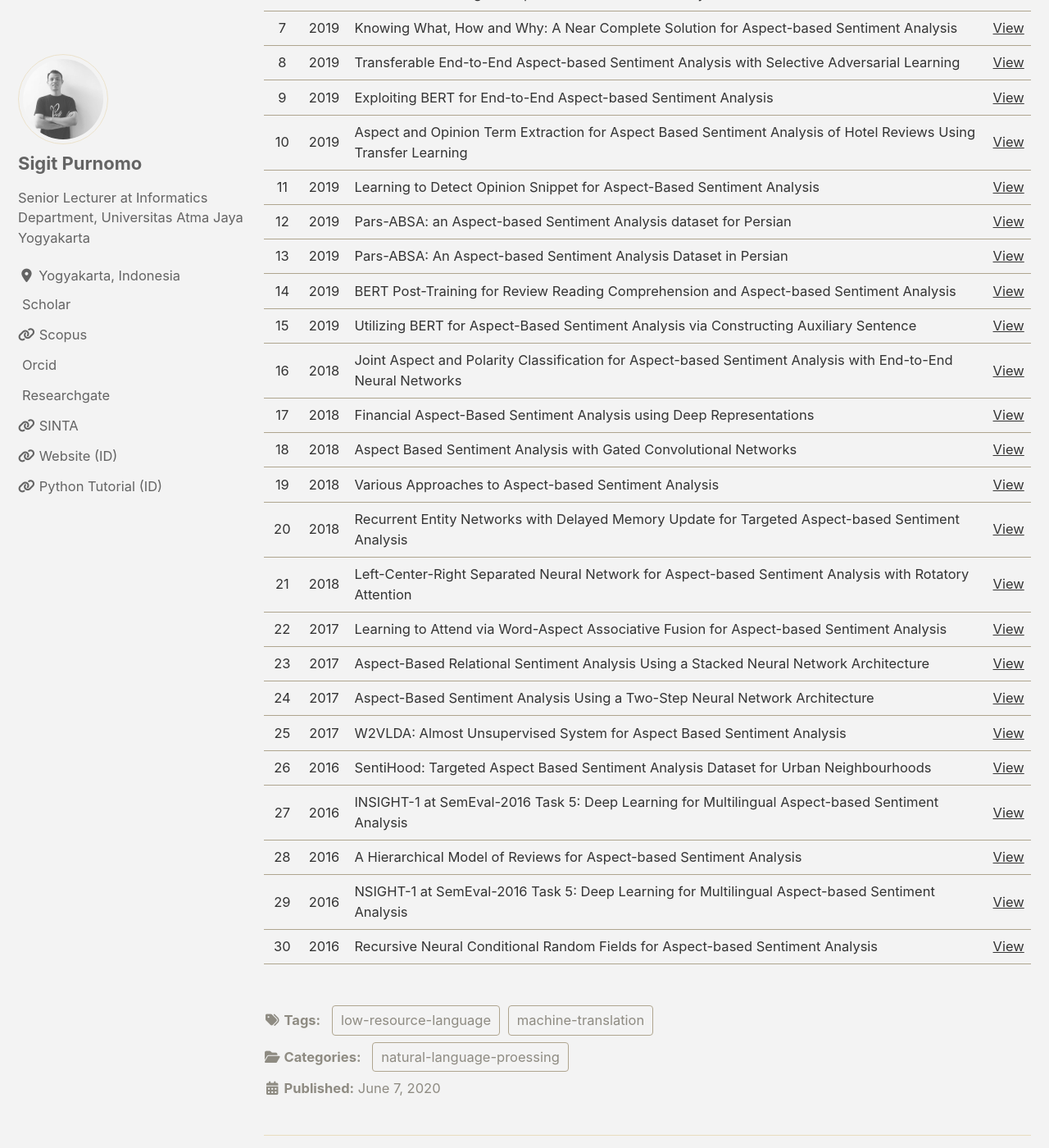
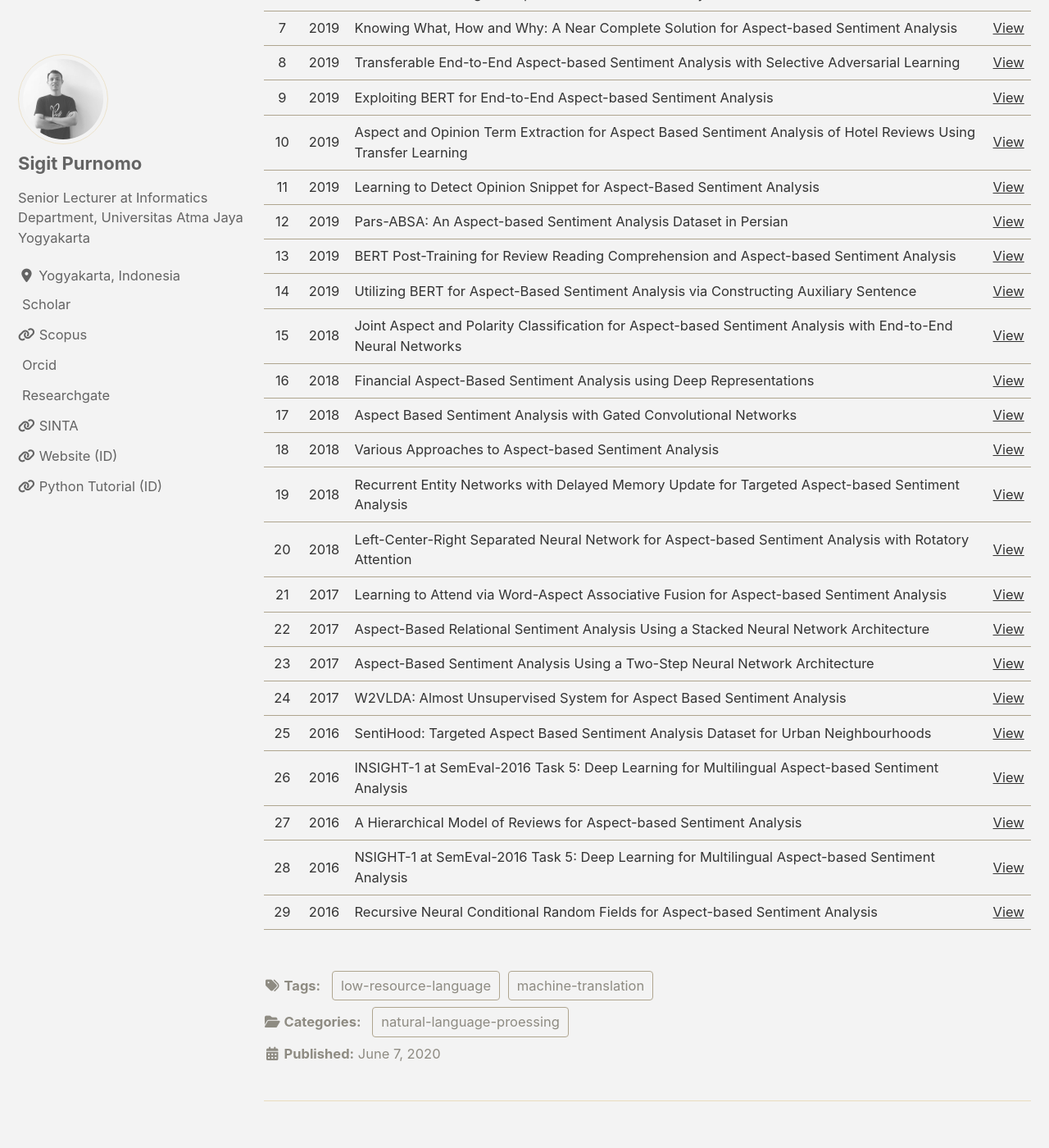
Before and after one commit to sigit-purnomo/sigit-purnomo.github.io, a Jekyll site: the page built from _posts/2020-06-07-research-about-aspect-based-sentiment-analysis-published-in-arxiv.md, in a window 1280 px wide and 1400 px high, scrolled down 832 px. Shown: the whole window at 82% size. Built offline with Jekyll 4.4.1, drawn with Linux system fonts in a browser that asks for light colours; cached includes are drawn as plain includes; nearby versions of some CDN libraries; a style sheet for code colours, icons or effects is not loaded.

Commit message:
Update post

```diff
--- a/_posts/2020-06-07-research-about-aspect-based-sentiment-analysis-published-in-arxiv.md
+++ b/_posts/2020-06-07-research-about-aspect-based-sentiment-analysis-published-in-arxiv.md
@@ -25,22 +25,21 @@ Source      : [**ArXiv**](https://arxiv.org/)
 |9|2019|Exploiting BERT for End-to-End Aspect-based Sentiment Analysis| [View](https://arxiv.org/abs/1910.00883) |
 |10|2019|Aspect and Opinion Term Extraction for Aspect Based Sentiment Analysis of Hotel Reviews Using Transfer Learning| [View](https://arxiv.org/abs/1909.11879) |
 |11|2019|Learning to Detect Opinion Snippet for Aspect-Based Sentiment Analysis| [View](https://arxiv.org/abs/1909.11297) |
-|12|2019|Pars-ABSA: an Aspect-based Sentiment Analysis dataset for Persian| [View](https://arxiv.org/abs/1908.01815) |
-|13|2019|Pars-ABSA: An Aspect-based Sentiment Analysis Dataset in Persian| [View](https://arxiv.org/abs/1908.01815) |
-|14|2019|BERT Post-Training for Review Reading Comprehension and Aspect-based Sentiment Analysis| [View](https://arxiv.org/abs/1904.02232) |
-|15|2019|Utilizing BERT for Aspect-Based Sentiment Analysis via Constructing Auxiliary Sentence| [View](https://arxiv.org/abs/1903.09588) |
-|16|2018|Joint Aspect and Polarity Classification for Aspect-based Sentiment Analysis with End-to-End Neural Networks| [View](https://arxiv.org/abs/1808.09238) |
-|17|2018|Financial Aspect-Based Sentiment Analysis using Deep Representations| [View](https://arxiv.org/abs/1808.07931) |
-|18|2018|Aspect Based Sentiment Analysis with Gated Convolutional Networks| [View](https://arxiv.org/abs/1805.07043) |
-|19|2018|Various Approaches to Aspect-based Sentiment Analysis| [View](https://arxiv.org/abs/1805.01984) |
-|20|2018|Recurrent Entity Networks with Delayed Memory Update for Targeted Aspect-based Sentiment Analysis| [View](https://arxiv.org/abs/1804.11019) |
-|21|2018|Left-Center-Right Separated Neural Network for Aspect-based Sentiment Analysis with Rotatory Attention| [View](https://arxiv.org/abs/1802.00892) |
-|22|2017|Learning to Attend via Word-Aspect Associative Fusion for Aspect-based Sentiment Analysis| [View](https://arxiv.org/abs/1712.05403) |
-|23|2017|Aspect-Based Relational Sentiment Analysis Using a Stacked Neural Network Architecture| [View](https://arxiv.org/abs/1709.06309) |
-|24|2017|Aspect-Based Sentiment Analysis Using a Two-Step Neural Network Architecture| [View](https://arxiv.org/abs/1709.06311) |
-|25|2017|W2VLDA: Almost Unsupervised System for Aspect Based Sentiment Analysis| [View](https://arxiv.org/abs/1705.07687) |
-|26|2016|SentiHood: Targeted Aspect Based Sentiment Analysis Dataset for Urban Neighbourhoods| [View](https://arxiv.org/abs/1610.03771) |
-|27|2016|INSIGHT-1 at SemEval-2016 Task 5: Deep Learning for Multilingual Aspect-based Sentiment Analysis| [View](https://arxiv.org/abs/1609.02748) |
-|28|2016|A Hierarchical Model of Reviews for Aspect-based Sentiment Analysis| [View](https://arxiv.org/abs/1609.02745) |
-|29|2016|NSIGHT-1 at SemEval-2016 Task 5: Deep Learning for Multilingual Aspect-based Sentiment Analysis| [View](https://arxiv.org/abs/1609.02748) |
-|30|2016|Recursive Neural Conditional Random Fields for Aspect-based Sentiment Analysis| [View](https://arxiv.org/abs/1603.06679) |
+|12|2019|Pars-ABSA: An Aspect-based Sentiment Analysis Dataset in Persian| [View](https://arxiv.org/abs/1908.01815) |
+|13|2019|BERT Post-Training for Review Reading Comprehension and Aspect-based Sentiment Analysis| [View](https://arxiv.org/abs/1904.02232) |
+|14|2019|Utilizing BERT for Aspect-Based Sentiment Analysis via Constructing Auxiliary Sentence| [View](https://arxiv.org/abs/1903.09588) |
+|15|2018|Joint Aspect and Polarity Classification for Aspect-based Sentiment Analysis with End-to-End Neural Networks| [View](https://arxiv.org/abs/1808.09238) |
+|16|2018|Financial Aspect-Based Sentiment Analysis using Deep Representations| [View](https://arxiv.org/abs/1808.07931) |
+|17|2018|Aspect Based Sentiment Analysis with Gated Convolutional Networks| [View](https://arxiv.org/abs/1805.07043) |
+|18|2018|Various Approaches to Aspect-based Sentiment Analysis| [View](https://arxiv.org/abs/1805.01984) |
+|19|2018|Recurrent Entity Networks with Delayed Memory Update for Targeted Aspect-based Sentiment Analysis| [View](https://arxiv.org/abs/1804.11019) |
+|20|2018|Left-Center-Right Separated Neural Network for Aspect-based Sentiment Analysis with Rotatory Attention| [View](https://arxiv.org/abs/1802.00892) |
+|21|2017|Learning to Attend via Word-Aspect Associative Fusion for Aspect-based Sentiment Analysis| [View](https://arxiv.org/abs/1712.05403) |
+|22|2017|Aspect-Based Relational Sentiment Analysis Using a Stacked Neural Network Architecture| [View](https://arxiv.org/abs/1709.06309) |
+|23|2017|Aspect-Based Sentiment Analysis Using a Two-Step Neural Network Architecture| [View](https://arxiv.org/abs/1709.06311) |
+|24|2017|W2VLDA: Almost Unsupervised System for Aspect Based Sentiment Analysis| [View](https://arxiv.org/abs/1705.07687) |
+|25|2016|SentiHood: Targeted Aspect Based Sentiment Analysis Dataset for Urban Neighbourhoods| [View](https://arxiv.org/abs/1610.03771) |
+|26|2016|INSIGHT-1 at SemEval-2016 Task 5: Deep Learning for Multilingual Aspect-based Sentiment Analysis| [View](https://arxiv.org/abs/1609.02748) |
+|27|2016|A Hierarchical Model of Reviews for Aspect-based Sentiment Analysis| [View](https://arxiv.org/abs/1609.02745) |
+|28|2016|NSIGHT-1 at SemEval-2016 Task 5: Deep Learning for Multilingual Aspect-based Sentiment Analysis| [View](https://arxiv.org/abs/1609.02748) |
+|29|2016|Recursive Neural Conditional Random Fields for Aspect-based Sentiment Analysis| [View](https://arxiv.org/abs/1603.06679) |
```
Also changed, not shown: _drafts/2020-06-07-research-about-aspect-based-sentiment-analysis-published-in-arxiv.md (+18 -19 lines), 1 other file.
